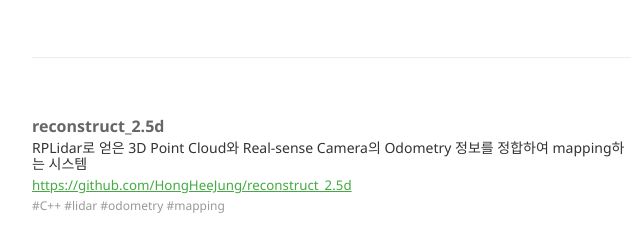
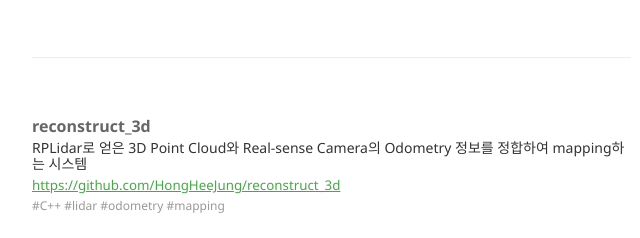
Before and after one commit to HongHeeJung/HongHeeJung.github.io, a plain HTML site: page index.html in a window 1280 px wide. Shown: the part 1261-1499 px from the top of the page, 188-828 px from the left. Drawn offline with Linux system fonts and the light colour scheme.

Commit message:
Update index.html

```diff
--- a/index.html
+++ b/index.html
@@ -156,10 +156,10 @@
               <ul>
 
                 <li>
-                  <h3><a href="https://github.com/HongHeeJung/reconstruct_2.5d" target="_blank">reconstruct_2.5d </a></h3>
+                  <h3><a href="https://github.com/HongHeeJung/reconstruct_3d" target="_blank">reconstruct_3d </a></h3>
                   <p class="detail">
                     RPLidar로 얻은 3D Point Cloud와 Real-sense Camera의 Odometry 정보를 정합하여 mapping하는 시스템
-                    <a href="https://github.com/HongHeeJung/reconstruct_2.5d" target="_blank">https://github.com/HongHeeJung/reconstruct_2.5d</a>
+                    <a href="https://github.com/HongHeeJung/reconstruct_3d" target="_blank">https://github.com/HongHeeJung/reconstruct_3d</a>
                   </p>
                   <p class="tags">#C++ #lidar #odometry #mapping</p>
                 </li>
```
